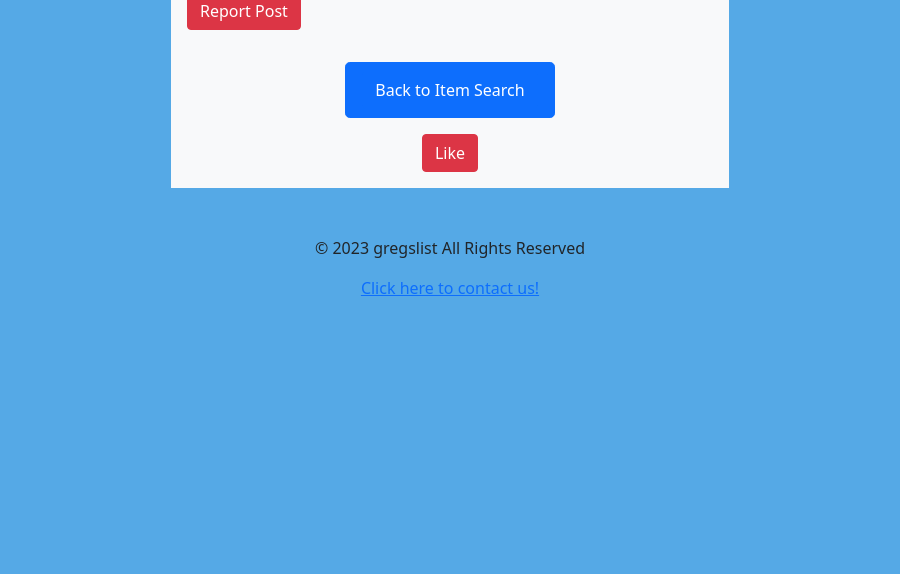
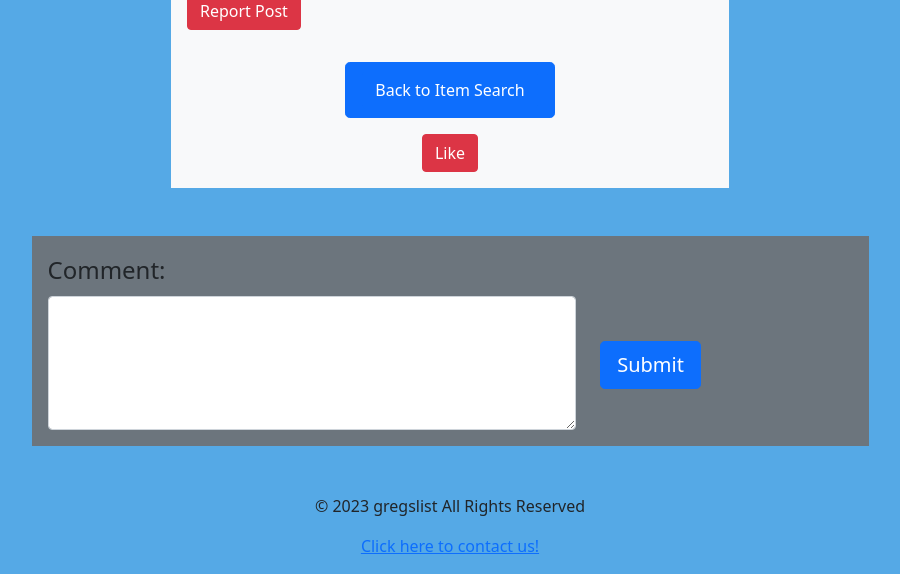
Before and after one commit to ajwild320/Project-Gregslist, a Flask app: page /items/1 in a window 1280 px wide. Shown: the part 880-1454 px from the top of the page, without its empty margins (190-1090 px from the left). Before the commit the page ends 1176 px from the top, so only its background shows below. Run offline with Flask 3, Linux system fonts and the light colour scheme; tables that the repository leaves empty hold one stand-in row (values such as "Sample post").

Commit message:
Made very basic comment form to get started with the backend.Will go back and update to improve visual appearance later.

```diff
--- a/templates/single_item.html
+++ b/templates/single_item.html
@@ -40,4 +40,22 @@
         </form>
     </div>
 </div>
+<div class="bg-secondary mx-auto w-75">
+    <div class="form-group p-3 row">
+        <div class="m-0 col-8">
+            <label class="pb-2 fs-4" for="comment">Comment:</label>
+            <textarea class="form-control" rows="5" id="comment"></textarea>
+
+        </div>
+        <div class="col">
+            <div class="position-relative top-50 pull-right justify-content-center">
+                <input class="btn btn-primary btn-lg" type="submit" value="Submit">
+            </div>
+
+        </div>
+
+
+    </div>
+</div>
+
 {% endblock %}
```
Lines whose indentation alone changed are shown as unchanged.
